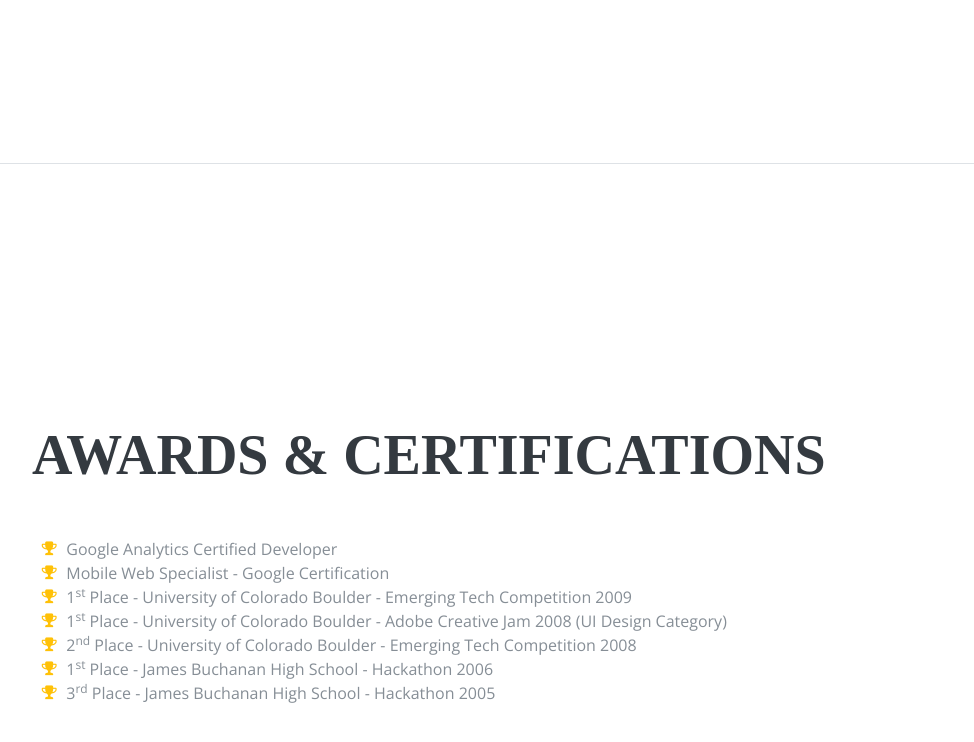
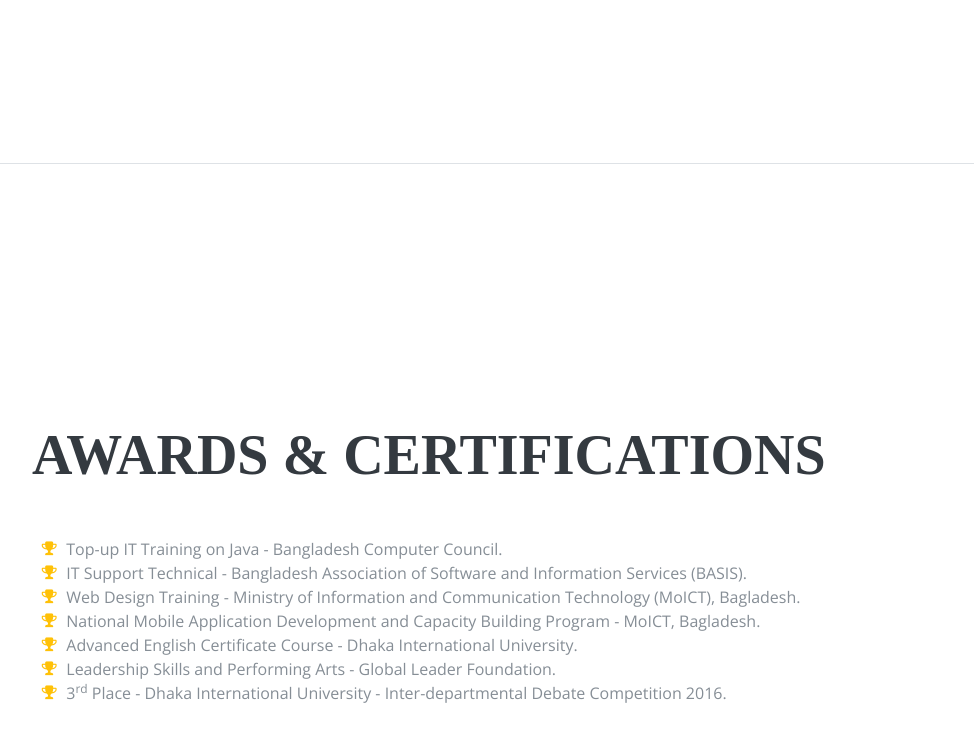
Before and after one commit to biplob192/biplob192.github.io, a plain HTML site: page index.html in a window 1280 px wide. Shown: the part 5446-6188 px from the top of the page, without its empty margins (288-1262 px from the left). Drawn offline with nearby package versions, Linux system fonts and the light colour scheme; a web font is replaced by a local one.

Commit message:
added awards and certifications

```diff
--- a/index.html
+++ b/index.html
@@ -442,37 +442,32 @@
         <ul class="fa-ul mb-0">
           <li>
             <i class="fa-li fa fa-trophy text-warning"></i>
-            Google Analytics Certified Developer
+            Top-up IT Training on Java - Bangladesh Computer Council.
           </li>
           <li>
             <i class="fa-li fa fa-trophy text-warning"></i>
-            Mobile Web Specialist - Google Certification
+            IT Support Technical - Bangladesh Association of Software and Information Services (BASIS).
           </li>
           <li>
             <i class="fa-li fa fa-trophy text-warning"></i>
-            1<sup>st</sup>
-            Place - University of Colorado Boulder - Emerging Tech Competition 2009
+            Web Design Training - Ministry of Information and Communication Technology (MoICT), Bagladesh.
           </li>
           <li>
             <i class="fa-li fa fa-trophy text-warning"></i>
-            1<sup>st</sup>
-            Place - University of Colorado Boulder - Adobe Creative Jam 2008 (UI Design Category)
+            National Mobile Application Development and Capacity Building Program - MoICT, Bagladesh.
           </li>
           <li>
             <i class="fa-li fa fa-trophy text-warning"></i>
-            2<sup>nd</sup>
-            Place - University of Colorado Boulder - Emerging Tech Competition 2008
+            Advanced English Certificate Course - Dhaka International University.
           </li>
           <li>
-          <li>
             <i class="fa-li fa fa-trophy text-warning"></i>
-            1<sup>st</sup>
-            Place - James Buchanan High School - Hackathon 2006
+            Leadership Skills and Performing Arts - Global Leader Foundation.
           </li>
           <li>
             <i class="fa-li fa fa-trophy text-warning"></i>
             3<sup>rd</sup>
-            Place - James Buchanan High School - Hackathon 2005
+            Place - Dhaka International University - Inter-departmental Debate Competition 2016.
           </li>
         </ul>
       </div>
```
